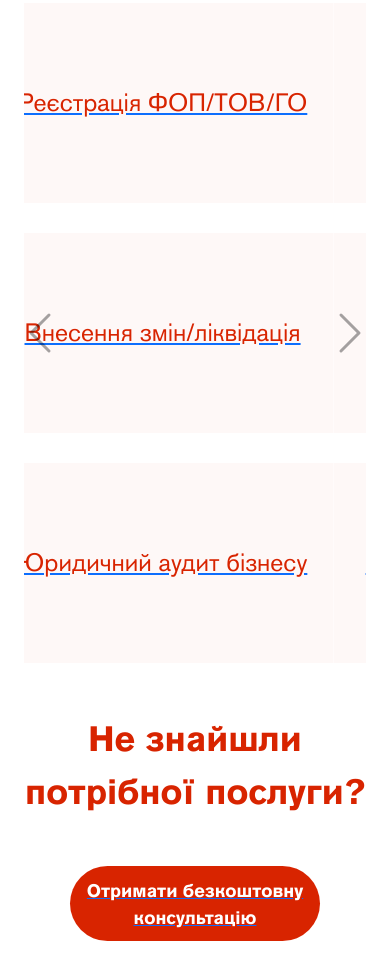
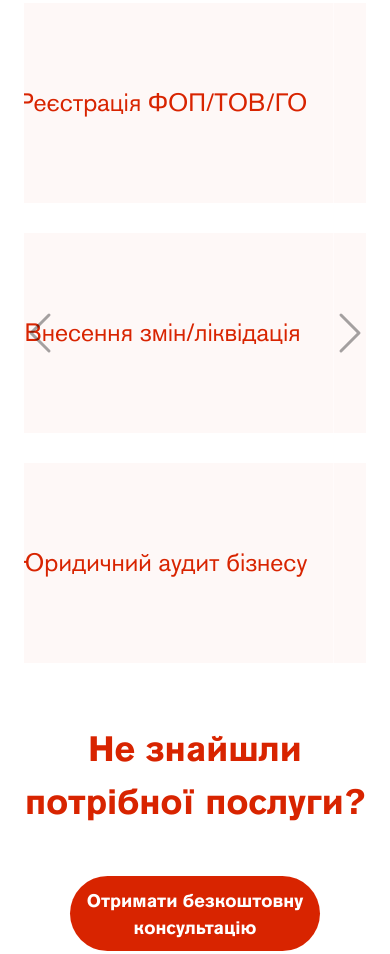
Before and after one commit to aaaaasv/redlawyers-landing, a plain HTML site: page index.html in a window 390 px wide. Shown: the part 542-1496 px from the top of the page. Drawn offline with nearby package versions, Linux system fonts and the light colour scheme; a web font is replaced by a local one.

Commit message:
Improve readability

```diff
--- a/css/style.css
+++ b/css/style.css
@@ -1,7 +1,18 @@
 .container-fluid {
-  overflow: hidden;
+  overflow-x: hidden;
+}
+html, body {
+    max-width: 100%;
+    overflow-x: hidden;
 }
 
+a {
+  text-decoration: none;
+  color: #D82400;
+}
+a:hover {
+  color: #D82400;
+}
 /* width */
 ::-webkit-scrollbar {
   width: 10px;
@@ -52,9 +63,13 @@
   font-family: "AkzidenzGroteskPro-Bold", sans-serif;
   font-size: 65px;
   color: #D82400;
-  margin-top: 100px;
 }
-
+.slogan-holder .title-text {
+  margin-top:100px;
+}
+.consult-holder .find-service-text {
+  margin-top:30px;
+}
 .table-services {
   display: flex;
   flex-direction: row;
@@ -95,10 +110,16 @@
   text-align: center;
   border-radius: 100px;
   cursor: pointer;
+  transition:.3s;
+}
+
+.button-consult:hover {
+  background-color: rgba(216, 36, 0, 0.6);
 }
 
 .clients-text {
   text-transform: uppercase;
+  margin-top:100px;
 }
 
 .client-logo-holder {
@@ -120,7 +141,6 @@
   display: flex;
   justify-content: center;
   align-items: center;
-  /* margin-left:80px; */
   transition: 1s;
 }
 
@@ -296,9 +316,6 @@
     width: 100%;
   }
 
-  .find-service-text {
-    margin-top: 20px;
-  }
 
   .title-text {
     font-size: 35px;
```
